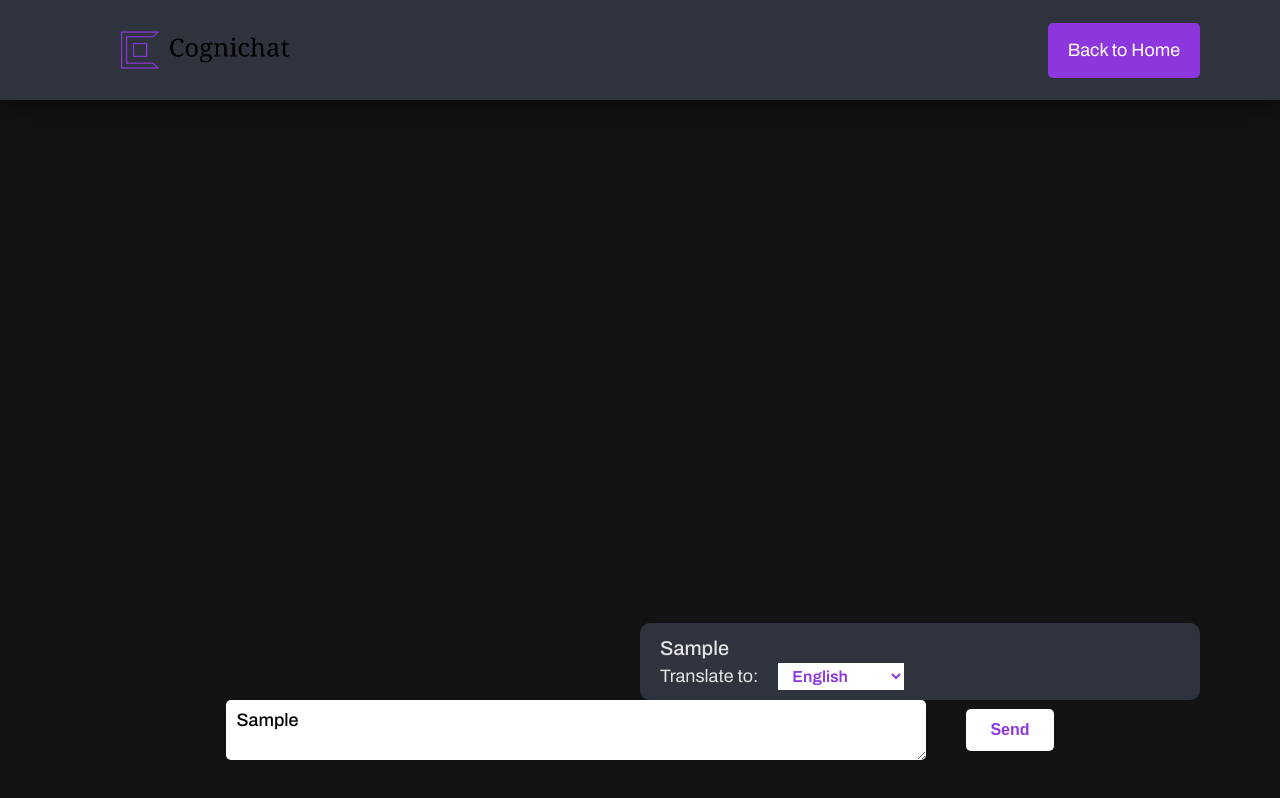
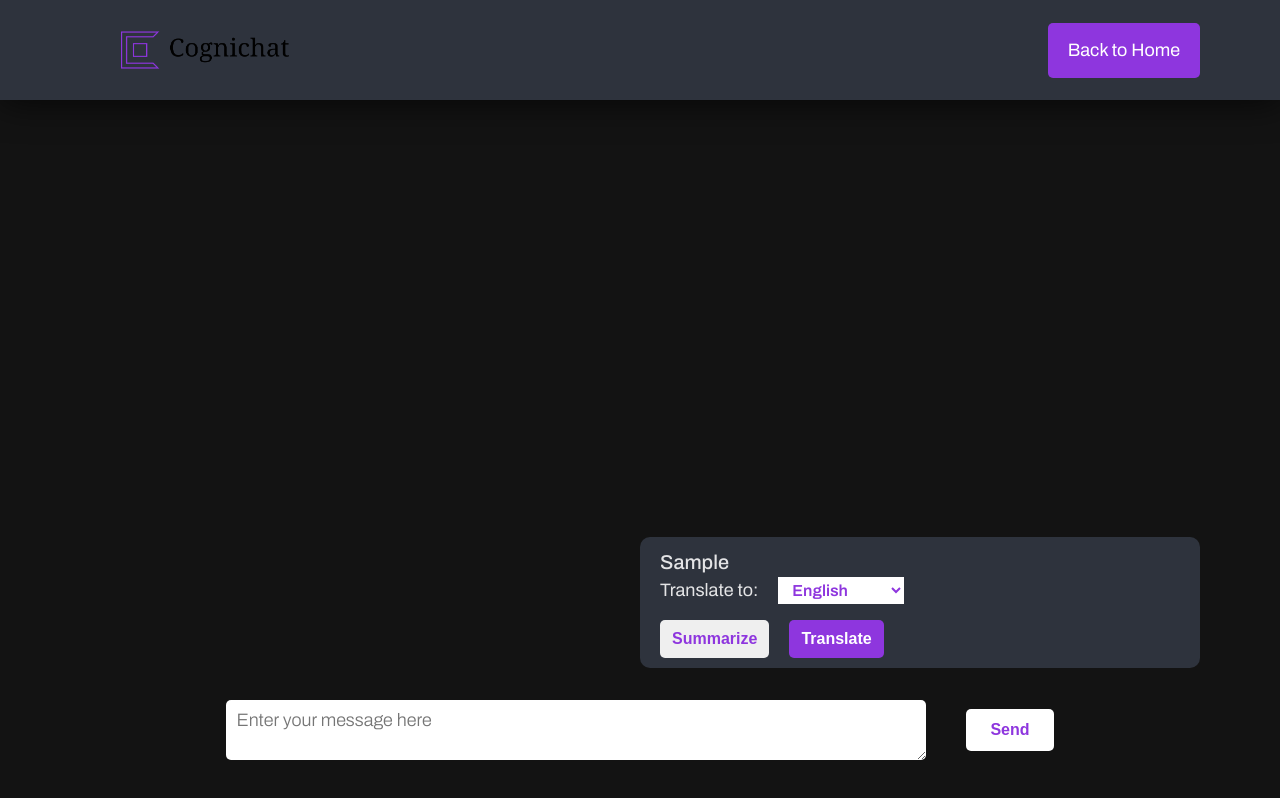
Before and after one commit to Prospertech-github/AIpowered-chat, a React (Vite) app: page /app in a window 1280 px wide. Both pictures are taken after typing "Sample" into the empty fields and a click on the button "Send". Built offline with nearby package versions, Linux system fonts and the light colour scheme.

Commit message:
feat & fix: displaying two buttons, correcting translation flow andd handling errors

```diff
--- a/src/App.jsx
+++ b/src/App.jsx
@@ -2,6 +2,7 @@ import "./App.css";
 import { BrowserRouter, Routes, Route } from "react-router-dom";
 import { Home } from "./pages/home";
 import { Chat } from "./pages/chat";
+import { ToastContainer } from "react-toastify";
 
 function App() {
   return (
@@ -10,6 +11,7 @@ function App() {
         <Route index element={<Home />} />
         <Route path="/app" element={<Chat />} />
       </Routes>
+      <ToastContainer />
     </BrowserRouter>
   );
 }
--- a/src/index.css
+++ b/src/index.css
@@ -30,6 +30,7 @@ html{
 
 a{
   text-decoration: none;
+  cursor: pointer;
 }
 
 ul,ol{
@@ -44,7 +45,9 @@ img{
 p{
   font-size: 1.8rem;
 }
-
+ button{
+  cursor: pointer;
+ }
 
 /* @media (prefers-color-scheme: light) {
   :root {
--- a/src/pages/chat/chat.module.css
+++ b/src/pages/chat/chat.module.css
@@ -39,6 +39,7 @@ main{
     display: flex;
     align-items: center;
     flex-direction: column-reverse;
+    gap: 3.2rem;
 }
 .inputArea textarea{
     height: 6rem;
@@ -122,6 +123,26 @@ form > button:focus{
 .translateTextArea > .translatedText{
     color: var(--chat-white);
 }
+.btnArea{
+    padding: 1.6rem 2rem 0rem;
+    display: flex;
+    gap: 2rem;
+}
+.btnArea button{
+    padding: 1rem 1.2rem;
+    font-size: 1.6rem;
+    font-weight: 600;
+    border: none;
+    border-radius: 5px;
+    color: var(--chat-logo);
+}
+.btnArea button:nth-of-type(2){
+    color: var(--chat-white);
+    background-color: var(--chat-logo);
+}
+.btnArea button:focus{
+    outline: none;
+}
 
 
 @media screen and (max-width: 640px) {
@@ -178,6 +199,7 @@ form > button:focus{
     .submittedMessage{
         font-weight: 500;
         font-size: 1.6rem;
+        line-height: 1.5;
         padding: 0rem .8rem;
     }
     .languageDetect{
--- a/src/pages/chat/index.jsx
+++ b/src/pages/chat/index.jsx
@@ -2,6 +2,7 @@ import React, { useEffect, useState } from "react";
 import styles from "./chat.module.css";
 import { Logo } from "../../assets";
 import { Link } from "react-router-dom";
+import { toast } from "react-toastify";
 
 const languages = [
   {
@@ -40,7 +41,11 @@ const Chat = () => {
 
   function displayMessage(e) {
     e.preventDefault();
+
+    if(!message) toast.error('Empty message field. Kindly input a message')
+
     setSubmittedMessage(message);
+    setMessage("")
   }
 
   useEffect(() => {
@@ -133,7 +138,6 @@ const Chat = () => {
     detectMessageLanguage();
   }, [submittedMessage, detector]);
 
-  useEffect(() => {
     async function translateMessage() {
       if (!submittedMessage || !translatedLanguage || !aidetectedLanguage)
         return;
@@ -168,8 +172,6 @@ const Chat = () => {
         console.error(error);
       }
     }
-    translateMessage();
-  }, [translatedLanguage, submittedMessage]);
 
   const languageTagToHumanReadable = (languageTag, targetLanguage) => {
     const displayNames = new Intl.DisplayNames([targetLanguage], {
@@ -235,7 +237,12 @@ const Chat = () => {
                   ))}
                 </select>
               </div>
+              <div className={styles.btnArea}>
+                <button>Summarize</button>
+                <button onClick={translateMessage}>Translate</button>
+              </div>
             </div>
+
           )}
         </div>
       </main>
```
